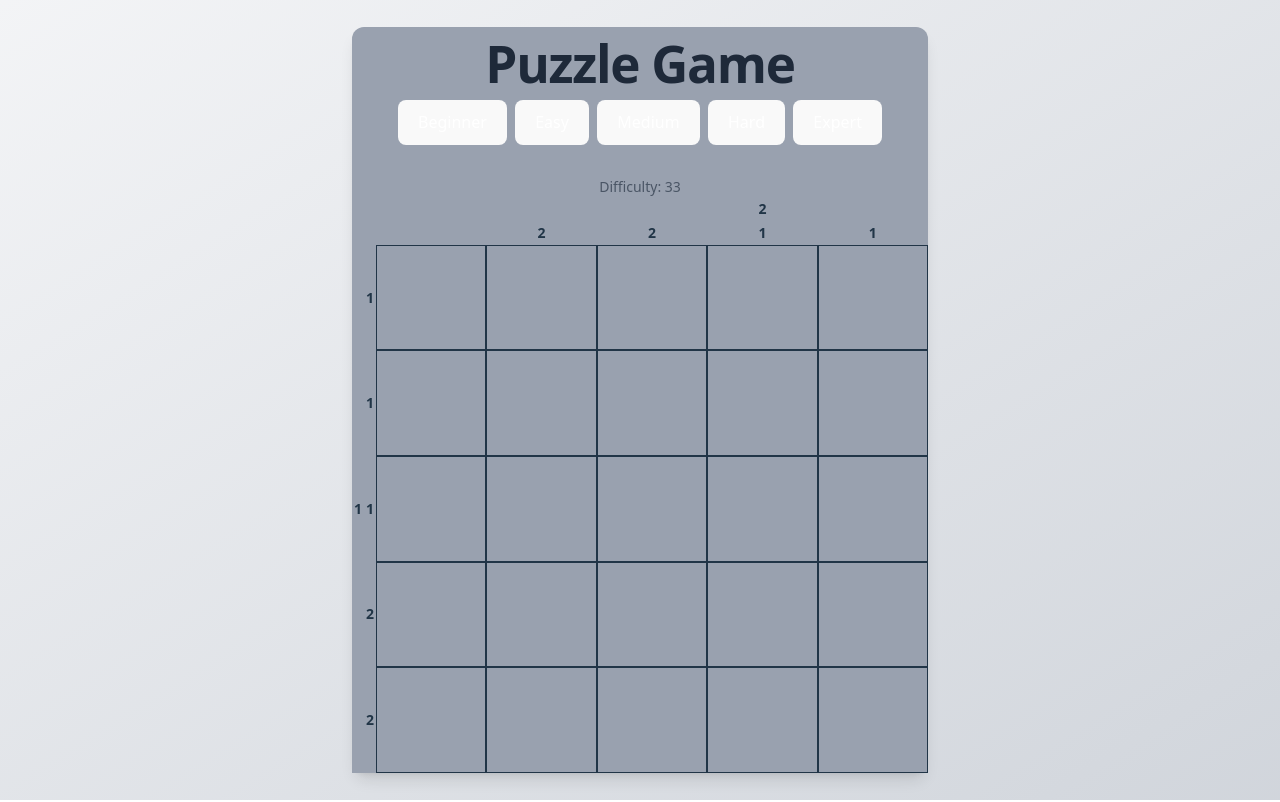
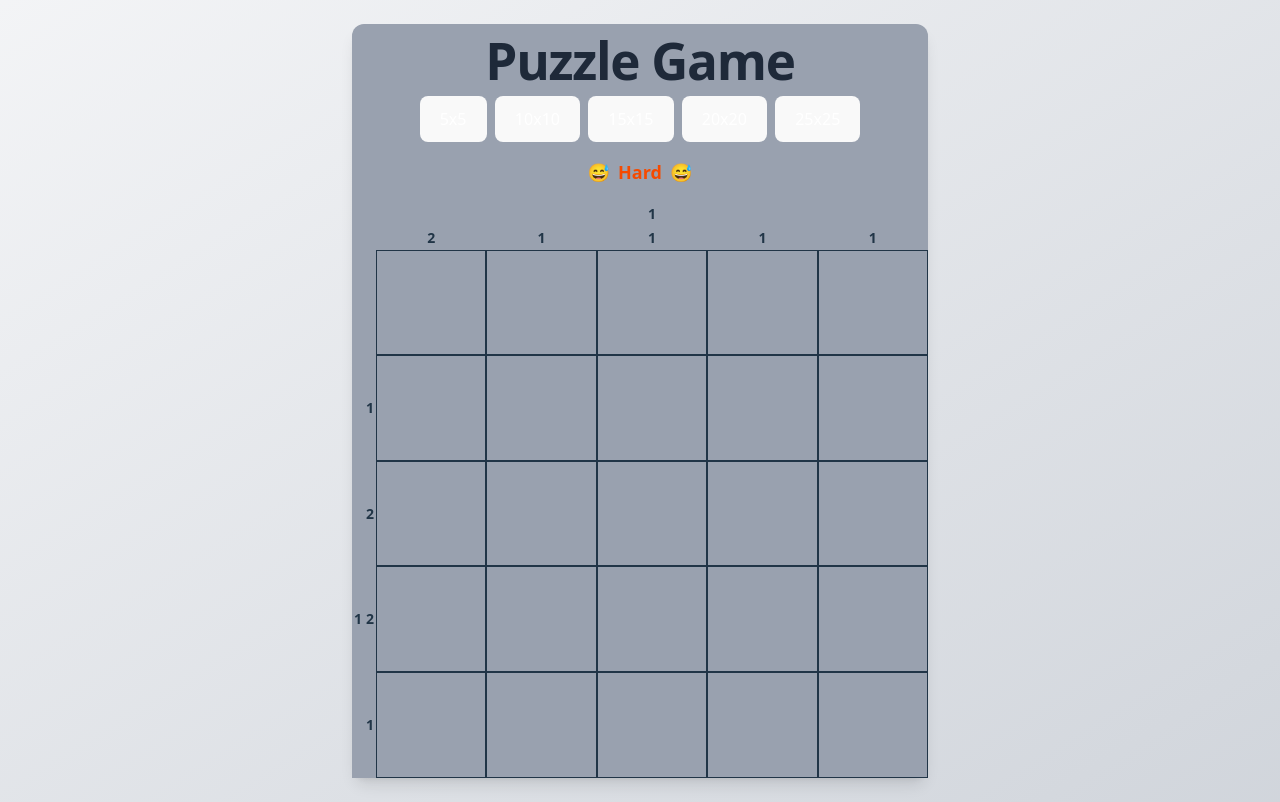
Before and after one commit to okanaslan/puzzle-fe, a React (Vite) app: page /game in a window 1280 px wide. Built offline with nearby package versions, Linux system fonts and the light colour scheme.

Commit message:
Better difficulty text

```diff
--- a/src/App.tsx
+++ b/src/App.tsx
@@ -1,19 +1,15 @@
 import { BrowserRouter as Router, Route, Routes, Navigate } from "react-router-dom";
 import "./App.css";
 import Game from "./pages/game";
-import GameWrapper from "./pages/game-level-wrapper";
 import { LevelGenerator } from "./utils/level-generator";
 
 function App() {
-  const initialLevel = LevelGenerator.generate("beginner", 0);
+  const initialLevel = LevelGenerator.generate(5, 0);
   return (
     <Router>
       <Routes>
         <Route path="*" element={<Navigate to="/game" replace />} />
         <Route path="/game" element={<Game level={initialLevel} />} />
-        <Route path="/game/easy/:level" element={<GameWrapper difficulty="easy" />} />
-        <Route path="/game/medium/:level" element={<GameWrapper difficulty="medium" />} />
-        <Route path="/game/hard/:level" element={<GameWrapper difficulty="hard" />} />
       </Routes>
     </Router>
   );
--- /dev/null
+++ b/src/pages/game-components/difficulty.tsx
@@ -0,0 +1,35 @@
+export function DifficultyText({ score }: { score: number }) {
+  let text = "";
+  let color = "";
+  let emoji = "";
+
+  if (score <= 10) {
+    text = "Beginner";
+    color = "text-green-600";
+    emoji = "🟢";
+  } else if (score <= 20) {
+    text = "Easy";
+    color = "text-lime-600";
+    emoji = "😊";
+  } else if (score <= 30) {
+    text = "Medium";
+    color = "text-yellow-500";
+    emoji = "😐";
+  } else if (score <= 40) {
+    text = "Hard";
+    color = "text-orange-600";
+    emoji = "😅";
+  } else {
+    text = "Expert";
+    color = "text-red-600";
+    emoji = "🔥";
+  }
+
+  return (
+    <div className={`flex gap-2 mb-4 items-center font-bold text-lg ${color}`}>
+      <span>{emoji}</span>
+      <span>{`${text}`}</span>
+      <span>{emoji}</span>
+    </div>
+  );
+}
--- /dev/null
+++ b/src/pages/game-components/size-buttons.tsx
@@ -0,0 +1,40 @@
+type LevelButtonsProps = {
+  onSelect: (size: number) => void;
+};
+
+export function SizeButtons({ onSelect }: LevelButtonsProps) {
+  return (
+    <div className="flex gap-2 mb-4">
+      <button
+        className="px-4 py-2 bg-green-600 text-white rounded hover:bg-green-700 transition"
+        onClick={() => onSelect(5)}
+      >
+        5x5
+      </button>
+      <button
+        className="px-4 py-2 bg-green-600 text-white rounded hover:bg-green-700 transition"
+        onClick={() => onSelect(10)}
+      >
+        10x10
+      </button>
+      <button
+        className="px-4 py-2 bg-yellow-600 text-white rounded hover:bg-yellow-700 transition"
+        onClick={() => onSelect(15)}
+      >
+        15x15
+      </button>
+      <button
+        className="px-4 py-2 bg-red-600 text-white rounded hover:bg-red-700 transition"
+        onClick={() => onSelect(20)}
+      >
+        20x20
+      </button>
+      <button
+        className="px-4 py-2 bg-blue-600 text-white rounded hover:bg-blue-700 transition"
+        onClick={() => onSelect(25)}
+      >
+        25x25
+      </button>
+    </div>
+  );
+}
--- a/src/pages/game-level-wrapper.tsx
+++ /dev/null
@@ -1,10 +0,0 @@
-import Game from "./game";
-import { Difficultty } from "../types";
-import { LevelGenerator } from "../utils/level-generator";
-
-export default function GameWrapper({ difficulty }: { difficulty: Difficultty }) {
-  const level = parseInt(window.location.pathname.split("/").pop() || "0", 10) - 1;
-
-  const selectedLevel = LevelGenerator.generate(difficulty, level);
-  return <Game level={selectedLevel} />;
-}
--- a/src/pages/game.tsx
+++ b/src/pages/game.tsx
@@ -1,18 +1,20 @@
 import { useState } from "react";
+
+import { Level } from "../utils/level";
 import { LevelGenerator } from "../utils/level-generator";
+import { difficultyCalculator } from "../utils/difficulty-calculator";
+
 import { Board } from "./game-components/board";
-import { Difficultty } from "../types";
-import { LevelButtons } from "./game-components/level-buttons";
-import { difficultyCalculator } from "../utils/difficulty-calculator";
-import { Level } from "../utils/level";
+import { SizeButtons } from "./game-components/size-buttons";
+import { DifficultyText } from "./game-components/difficulty";
 
 export default function Game({ level: initialLevel }: { level: Level }) {
   const [level, setLevel] = useState<Level>(initialLevel);
   const [isFinished, setIsFinished] = useState<boolean>(false);
 
-  const handleRandomLevel = (difficulty: Difficultty) => {
+  const handleRandomLevel = (size: number) => {
     const randomSeed = Math.floor(Math.random() * 100000);
-    const selectedLevel = LevelGenerator.generate(difficulty, randomSeed);
+    const selectedLevel = LevelGenerator.generate(size, randomSeed);
     setLevel(selectedLevel);
     setIsFinished(false);
   };
@@ -21,8 +23,8 @@ export default function Game({ level: initialLevel }: { level: Level }) {
     <div className="flex flex-col items-center justify-center min-h-screen min-w-screen bg-gradient-to-br from-gray-100 to-gray-300 py-6">
       <div className="w-full max-w-xl bg-gray-400 rounded-xl shadow-lg flex flex-col items-center">
         <h1 className="text-xl font-bold m-2 text-gray-800 tracking-tight">Puzzle Game</h1>
-        <LevelButtons onSelect={handleRandomLevel} />
-        <p className="text-sm text-gray-600 mt-4">{`Difficulty: ${difficultyCalculator(level)}`}</p>
+        <SizeButtons onSelect={handleRandomLevel} />
+        <DifficultyText score={difficultyCalculator(level)} />
         <Board level={level} isFinished={isFinished} setIsFinished={setIsFinished} />
       </div>
     </div>
--- a/src/utils/level-generator.ts
+++ b/src/utils/level-generator.ts
@@ -1,30 +1,36 @@
-import { BoardMap, Difficultty } from "../types";
-import { difficultyLevels, Level } from "./level";
+import { BoardMap } from "../types";
+import { Level } from "./level";
 import { createLevelFromMap } from "./map-to-level";
 import { Random } from "./random";
 
 export class LevelGenerator {
-  static generate = (difficulty: Difficultty, seed: number): Level => {
-    if (!difficultyLevels[difficulty]) {
-      throw new Error(`Invalid difficulty level: ${difficulty}`);
+  static generate = (size: number, seed: number): Level => {
+    let boardMap = this.randomBoardGenerator(size, seed);
+
+    // Rotate and increase segment sizes 3 times to add complexity
+    let level = createLevelFromMap(boardMap);
+    let maxHintSize = Math.max(
+      ...level.topHints.map((hints) => hints.length),
+      ...level.leftHints.map((hints) => hints.length),
+    );
+
+    while (maxHintSize > size / 5 + 1) {
+      console.log(`Increasing complexity: current max hint size is ${maxHintSize}, generating more complex level...`);
+
+      const rotatedMap = this.rotateBoardMap(boardMap);
+      boardMap = this.increaseSegmentSizes(rotatedMap);
+
+      level = createLevelFromMap(boardMap);
+      maxHintSize = Math.max(
+        ...level.topHints.map((hints) => hints.length),
+        ...level.leftHints.map((hints) => hints.length),
+      );
     }
-    let boardMap = this.randomBoardGenerator(difficulty, seed);
-    // Rotate and increase segment sizes 3 times to add complexity
-    for (let i = 0; i < 3; i++) {
-      const rotatedMap = this.rotateBoardMap(boardMap);
-      const increasedMap = this.increaseSegmentSizes(rotatedMap);
-      boardMap = increasedMap;
-    }
-
-    const level = createLevelFromMap(boardMap);
 
     return level;
   };
 
-  private static randomBoardGenerator = (difficulty: Difficultty, seed: number): BoardMap => {
-    const size = difficultyLevels[difficulty];
-    // Simple seeded random number generator (Linear Congruential Generator)
-
+  private static randomBoardGenerator = (size: number, seed: number): BoardMap => {
     const boardMap: BoardMap = Array.from({ length: size }, () => Array(size).fill(0));
     for (let row = 0; row < size; row++) {
       const randomRow = this.createRandomFilledRow(size, seed + row);
@@ -77,17 +83,6 @@ export class LevelGenerator {
     return rotatedMap;
   };
 
-  private static increaseSegmentSizes = (boardMap: BoardMap): BoardMap => {
-    const size = boardMap.length;
-    const newBoardMap: BoardMap = Array.from({ length: size }, () => Array(size).fill(0));
-
-    for (let row = 0; row < size; row++) {
-      newBoardMap[row] = this.increaseSegmentSizesInRow(boardMap[row], size);
-    }
-
-    return newBoardMap;
-  };
-
   private static increaseSegmentSizesInRow = (row: (0 | 1)[], size: number): (0 | 1)[] => {
     const updatedRow = [...row];
     let idx = 0;
@@ -112,4 +107,15 @@ export class LevelGenerator {
 
     return updatedRow;
   };
+
+  private static increaseSegmentSizes = (boardMap: BoardMap): BoardMap => {
+    const size = boardMap.length;
+    const newBoardMap: BoardMap = Array.from({ length: size }, () => Array(size).fill(0));
+
+    for (let row = 0; row < size; row++) {
+      newBoardMap[row] = this.increaseSegmentSizesInRow(boardMap[row], size);
+    }
+
+    return newBoardMap;
+  };
 }
--- a/src/utils/level.ts
+++ b/src/utils/level.ts
@@ -8,19 +8,3 @@ export type Level = {
   leftHints: number[][];
   maxHintSize: number;
 };
-
-export const difficultyLevels: Record<Difficultty, number> = {
-  beginner: 5,
-  easy: 10,
-  medium: 15,
-  hard: 20,
-  expert: 25,
-};
-
-export const difficultyFillLevel: Record<Difficultty, number> = {
-  beginner: 50,
-  easy: 45,
-  medium: 40,
-  hard: 35,
-  expert: 40,
-};
--- a/src/utils/map-to-level.ts
+++ b/src/utils/map-to-level.ts
@@ -1,5 +1,4 @@
-import { Difficultty } from "../types";
-import { difficultyLevels, Level } from "./level";
+import { Level } from "./level";
 
 export const createLevelFromMap = (boardMap: (0 | 1)[][]): Level => {
   const size = boardMap.length;
@@ -45,9 +44,7 @@ export const createLevelFromMap = (boardMap: (0 | 1)[][]): Level => {
 
   const maxHintSize = Math.max(...topHints.map((hints) => hints.length), ...leftHints.map((hints) => hints.length));
 
-  const difficulty = Object.keys(difficultyLevels).find(
-    (key) => difficultyLevels[key as Difficultty] === size,
-  ) as Difficultty;
+  const difficulty = "easy"; // Placeholder, you can implement a difficulty calculation function if needed
   return {
     boardMap,
     topHints,
```
